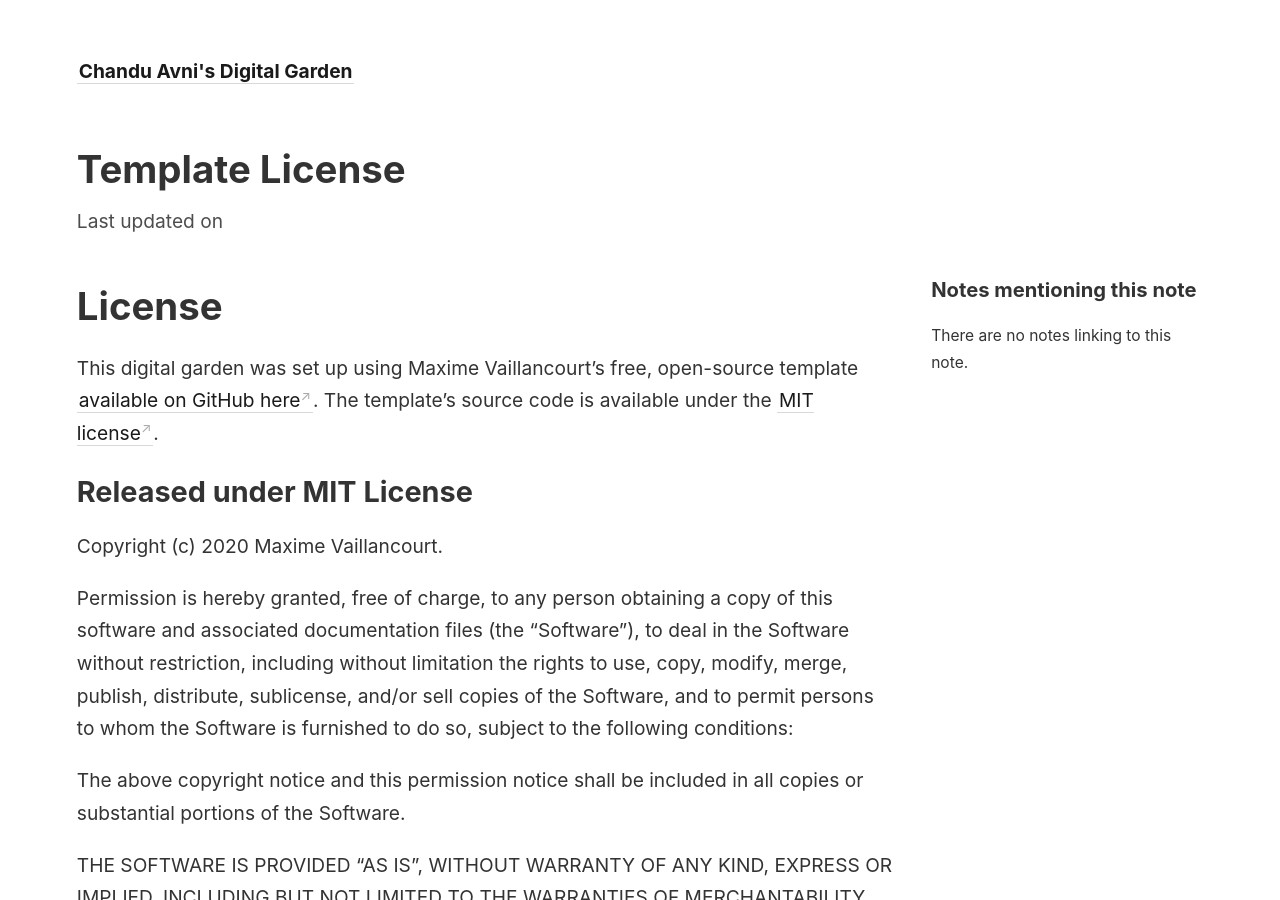
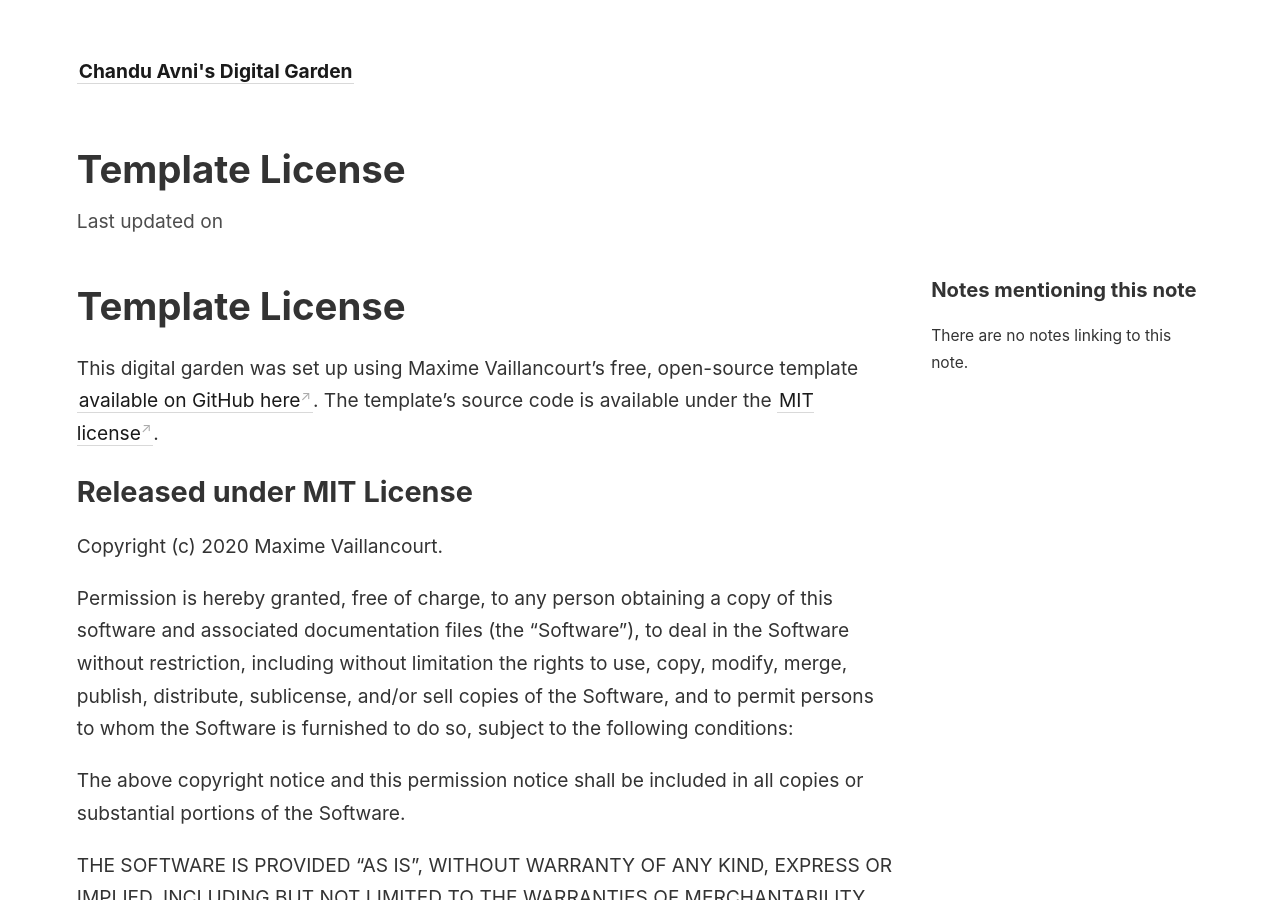
Before and after one commit to ch4ndua/chandu-avni-digital-garden, a Jekyll site: the page built from _notes/template-license.md, in a window 1280 px wide and 900 px high. Built offline with Jekyll 4.4.1, drawn with Linux system fonts in a browser that asks for light colours.

Commit message:
Updated license note

```diff
--- a/_notes/template-license.md
+++ b/_notes/template-license.md
@@ -1,4 +1,4 @@
-# License
+# Template License
 This digital garden was set up using Maxime Vaillancourt's free, open-source template [available on GitHub here](https://github.com/maximevaillancourt/digital-garden-jekyll-template). The template's source code is available under the [MIT license](https://github.com/maximevaillancourt/digital-garden-jekyll-template/blob/main/LICENSE).
 
 ## Released under MIT License
```
